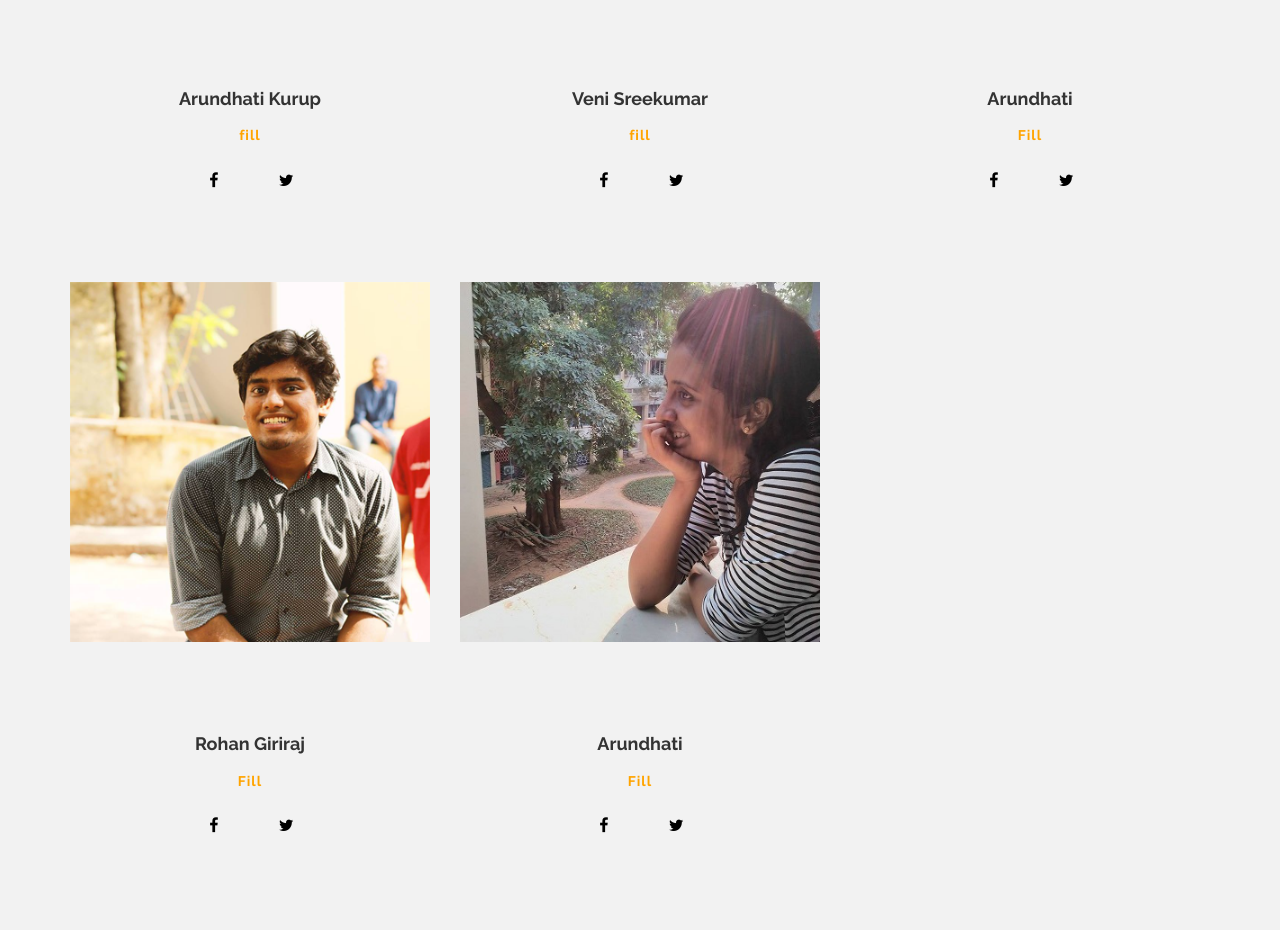
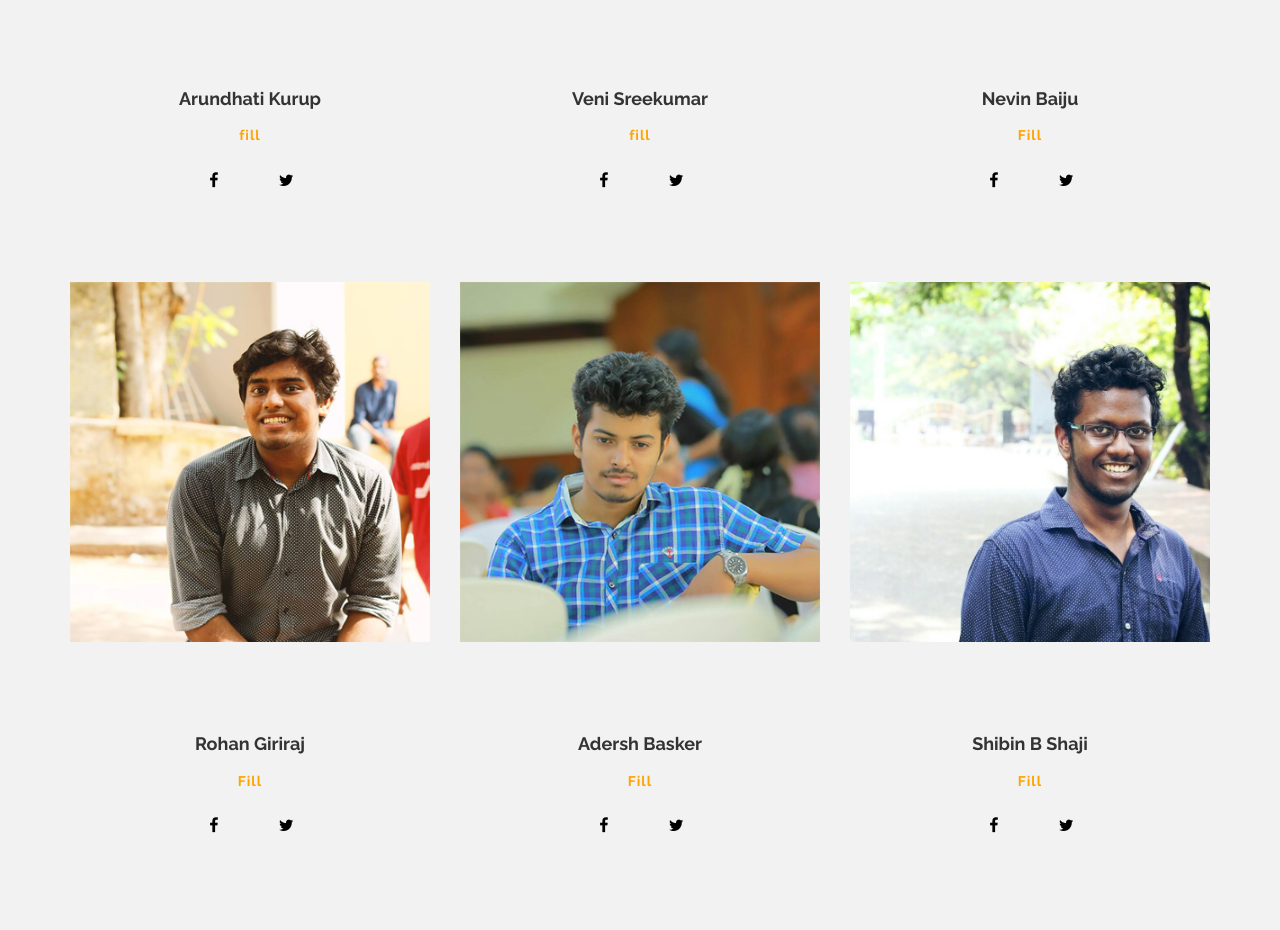
Before and after one commit to arundhatikurup/new, a plain HTML site: page 2078_adventure/index.html in a window 1280 px wide. Shown: the part 3665-4595 px from the top of the page. Drawn offline with Linux system fonts and the light colour scheme.

Commit message:
More pics

```diff
--- a/2078_adventure/index.html
+++ b/2078_adventure/index.html
@@ -400,9 +400,9 @@ http://www.tooplate.com/view/2078-adventure
 
 			<div class="col-md-4 col-sm-6 wow fadeInUp" data-wow-delay="1.6s">
 				<div class="team-wrapper">
-					<img src="images/ak.jpg" class="img-responsive" alt="team img">
+					<img src="images/nevin.jpg" class="img-responsive" alt="team img">
 						<div class="team-des">
-							<h4>Arundhati</h4>
+							<h4>Nevin Baiju</h4>
 							<h3>Fill</h3>
 							<ul class="social-icon">
 								<li><a href="#" class="fa fa-facebook wow fadeIn" data-wow-delay="0.3s"></a></li>
@@ -428,9 +428,23 @@ http://www.tooplate.com/view/2078-adventure
 
 			<div class="col-md-4 col-sm-6 wow fadeInUp" data-wow-delay="1.6s">
 				<div class="team-wrapper">
-					<img src="images/ak.jpg" class="img-responsive" alt="team img">
+					<img src="images/prof.jpg" class="img-responsive" alt="team img">
 						<div class="team-des">
-							<h4>Arundhati</h4>
+							<h4>Adersh Basker</h4>
+							<h3>Fill</h3>
+							<ul class="social-icon">
+								<li><a href="#" class="fa fa-facebook wow fadeIn" data-wow-delay="0.3s"></a></li>
+								<li><a href="#" class="fa fa-twitter wow fadeIn" data-wow-delay="0.6s"></a></li>
+							</ul>
+						</div>
+				</div>
+			</div>
+
+			<div class="col-md-4 col-sm-6 wow fadeInUp" data-wow-delay="1.6s">
+				<div class="team-wrapper">
+					<img src="images/shibin.jpg" class="img-responsive" alt="team img">
+						<div class="team-des">
+							<h4>Shibin B Shaji</h4>
 							<h3>Fill</h3>
 							<ul class="social-icon">
 								<li><a href="#" class="fa fa-facebook wow fadeIn" data-wow-delay="0.3s"></a></li>
```
Also changed, not shown: 2078_adventure/images/nevin.jpg (added), 2078_adventure/images/prof.jpg (added), 2078_adventure/images/shibin.jpg (added), 2078_adventure/images/team3.jpg (deleted).
